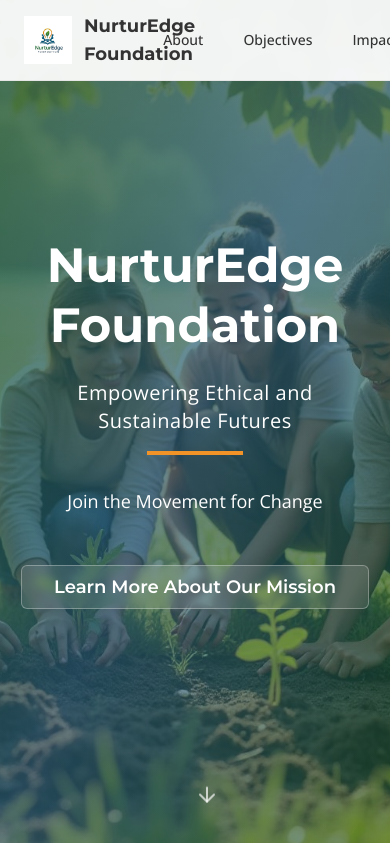
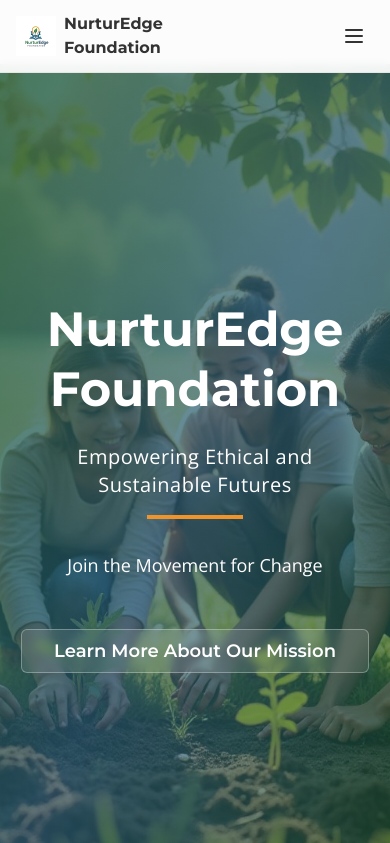
Before and after one commit to rujjwl/nurturedge-roots-grow, a React (Vite) app: page / in a window 390 px wide. Shown: the top 843 px of the page. Built offline with nearby package versions, Linux system fonts and the light colour scheme.

Commit message:
Add responsive design

```diff
--- a/src/components/Navbar.tsx
+++ b/src/components/Navbar.tsx
@@ -1,28 +1,33 @@
 import { Button } from "@/components/ui/button";
+import { Menu, X } from "lucide-react";
+import { useState } from "react";
 
 const Navbar = () => {
+  const [isMenuOpen, setIsMenuOpen] = useState(false);
+
   const scrollToSection = (id: string) => {
     document.getElementById(id)?.scrollIntoView({ behavior: 'smooth' });
+    setIsMenuOpen(false);
   };
 
   return (
     <nav className="fixed top-0 left-0 right-0 z-50 bg-background/95 backdrop-blur-sm border-b border-border">
-      <div className="max-w-7xl mx-auto px-6 py-3 flex items-center justify-between">
+      <div className="max-w-7xl mx-auto px-4 sm:px-6 py-3 flex items-center justify-between">
         {/* Logo and Text */}
-        <div className="flex items-center gap-3">
+        <div className="flex items-center gap-2 sm:gap-3">
           <img
             src="/lovable-uploads/3be6a7ea-3293-415c-8610-d761d7d52a0f.png"
             alt="NurturEdge Foundation Logo"
-            className="h-12 w-auto"
+            className="h-10 sm:h-12 w-auto"
           />
           <div className="flex flex-col justify-center leading-none">
-            <span className="font-montserrat font-bold text-lg text-foreground">NurturEdge</span>
-            <span className="font-montserrat font-bold text-lg text-foreground">Foundation</span>
+            <span className="font-montserrat font-bold text-base sm:text-lg text-foreground">NurturEdge</span>
+            <span className="font-montserrat font-bold text-base sm:text-lg text-foreground">Foundation</span>
           </div>
         </div>
 
-        {/* Navigation Links */}
-        <div className="flex items-center gap-2">
+        {/* Desktop Navigation Links */}
+        <div className="hidden md:flex items-center gap-2">
           <Button
             variant="ghost"
             onClick={() => scrollToSection('vision')}
@@ -45,7 +50,45 @@ const Navbar = () => {
             Impact
           </Button>
         </div>
+
+        {/* Mobile Menu Button */}
+        <button
+          onClick={() => setIsMenuOpen(!isMenuOpen)}
+          className="md:hidden p-2 text-foreground"
+          aria-label="Toggle menu"
+        >
+          {isMenuOpen ? <X size={24} /> : <Menu size={24} />}
+        </button>
       </div>
+
+      {/* Mobile Navigation Menu */}
+      {isMenuOpen && (
+        <div className="md:hidden bg-background border-t border-border">
+          <div className="px-4 py-2 flex flex-col gap-1">
+            <Button
+              variant="ghost"
+              onClick={() => scrollToSection('vision')}
+              className="font-opensans justify-start w-full"
+            >
+              About
+            </Button>
+            <Button
+              variant="ghost"
+              onClick={() => scrollToSection('objectives')}
+              className="font-opensans justify-start w-full"
+            >
+              Objectives
+            </Button>
+            <Button
+              variant="ghost"
+              onClick={() => scrollToSection('impact')}
+              className="font-opensans justify-start w-full"
+            >
+              Impact
+            </Button>
+          </div>
+        </div>
+      )}
     </nav>
   );
 };
--- a/src/pages/Index.tsx
+++ b/src/pages/Index.tsx
@@ -8,7 +8,7 @@ import Partners from "@/components/Partners";
 
 const Index = () => {
   return (
-    <div className="min-h-screen">
+    <div className="min-h-screen pt-16">
       <Navbar />
       <Hero />
       <Vision />
```
